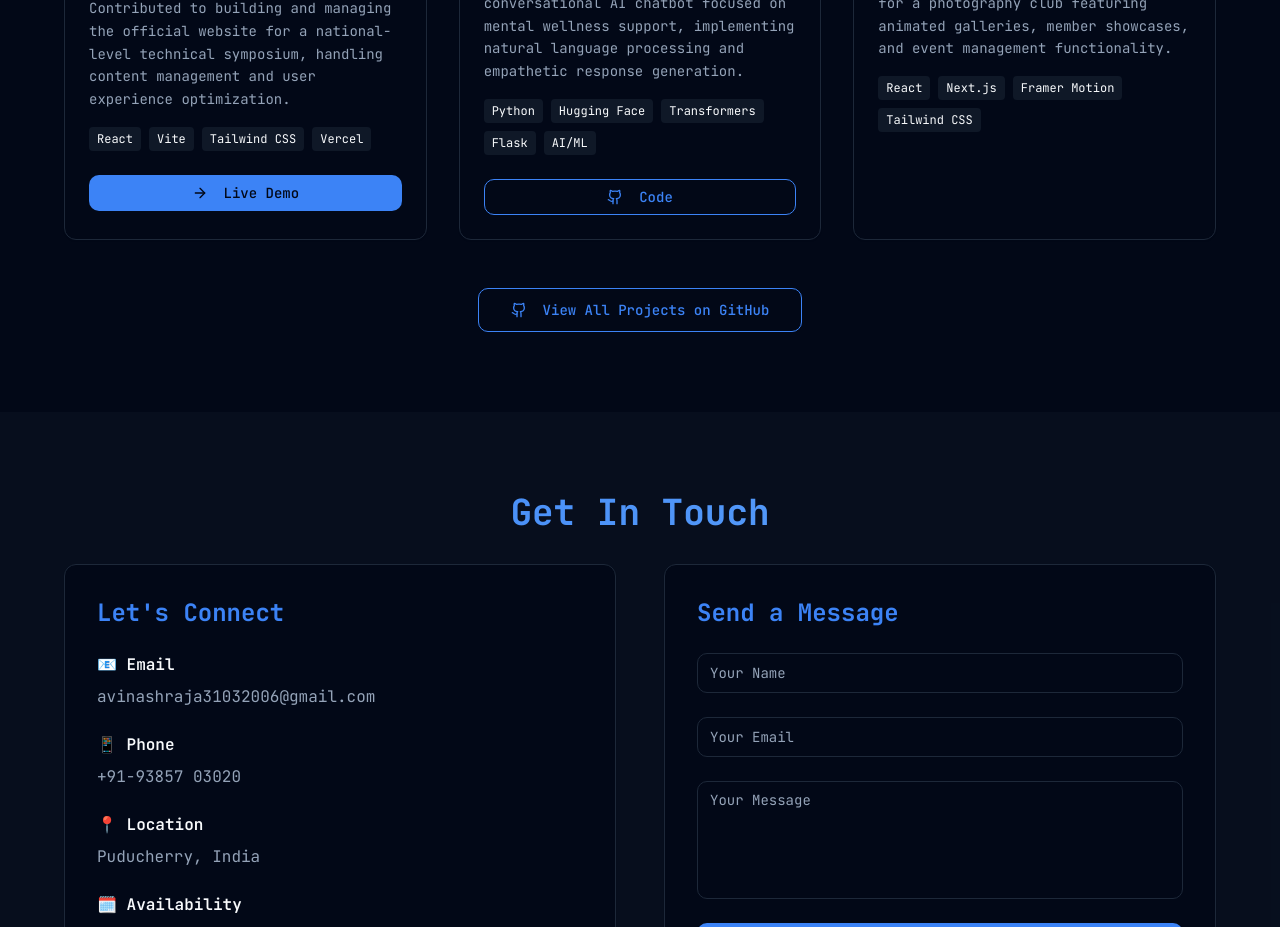
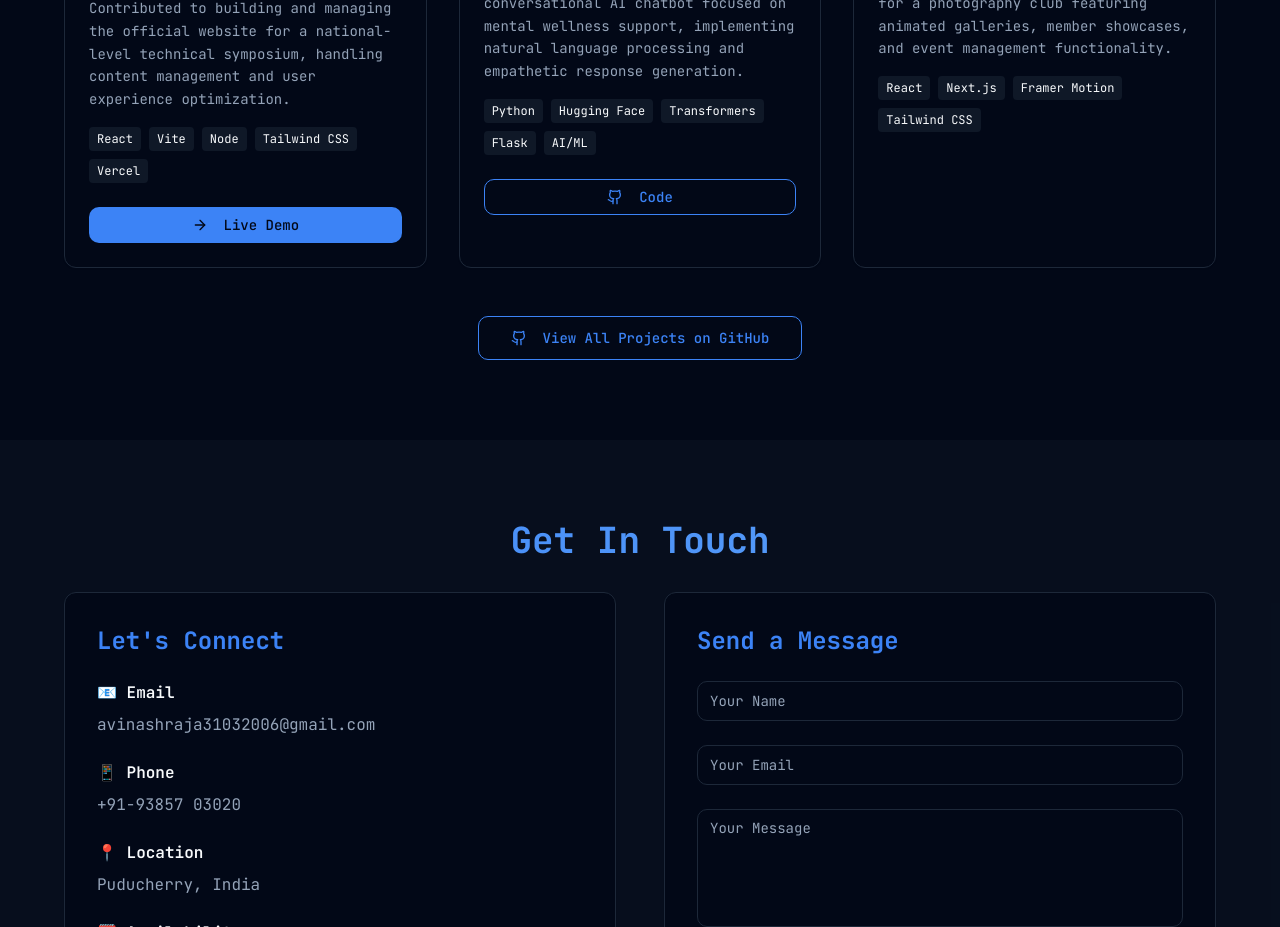
Before and after one commit to AvinashCoder31/avinash-tech-folio, a React (Vite) app: page / in a window 1280 px wide. Shown: the part 2700-3627 px from the top of the page. Built offline with nearby package versions, Linux system fonts and the light colour scheme.

Commit message:
Update ProjectsSection.tsx

```diff
--- a/src/components/ProjectsSection.tsx
+++ b/src/components/ProjectsSection.tsx
@@ -9,7 +9,7 @@ const ProjectsSection = () => {
     {
       title: "JIGYASA 2025 - National Technical Symposium",
       description: "Contributed to building and managing the official website for a national-level technical symposium, handling content management and user experience optimization.",
-      tech: ["React", "Vite", "Tailwind CSS", "Vercel"],
+      tech: ["React", "Vite", "Node", "Tailwind CSS", "Vercel"],
       liveUrl: "https://jigyasa2025.vercel.app",
       githubUrl: "#",
       status: "Live"
```
